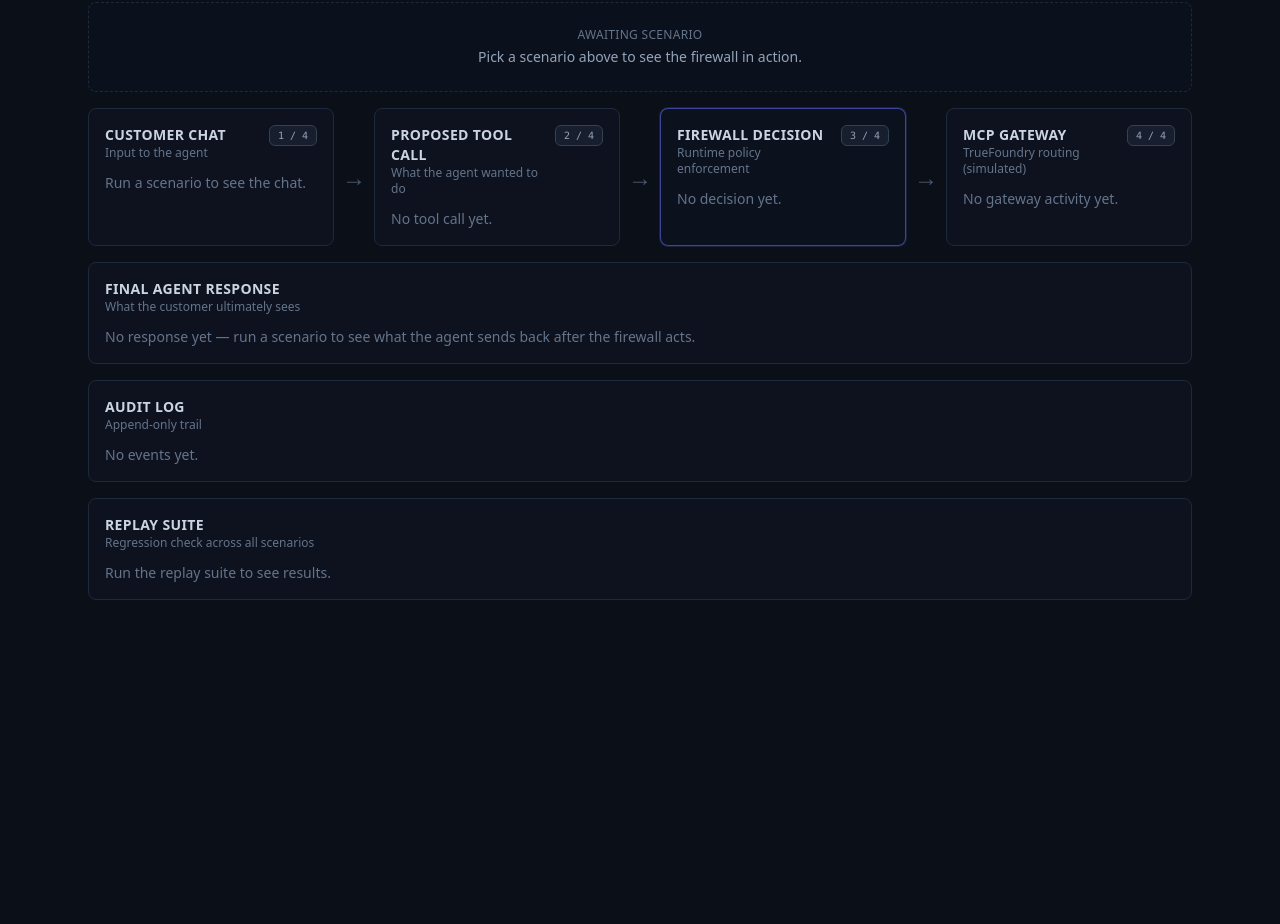
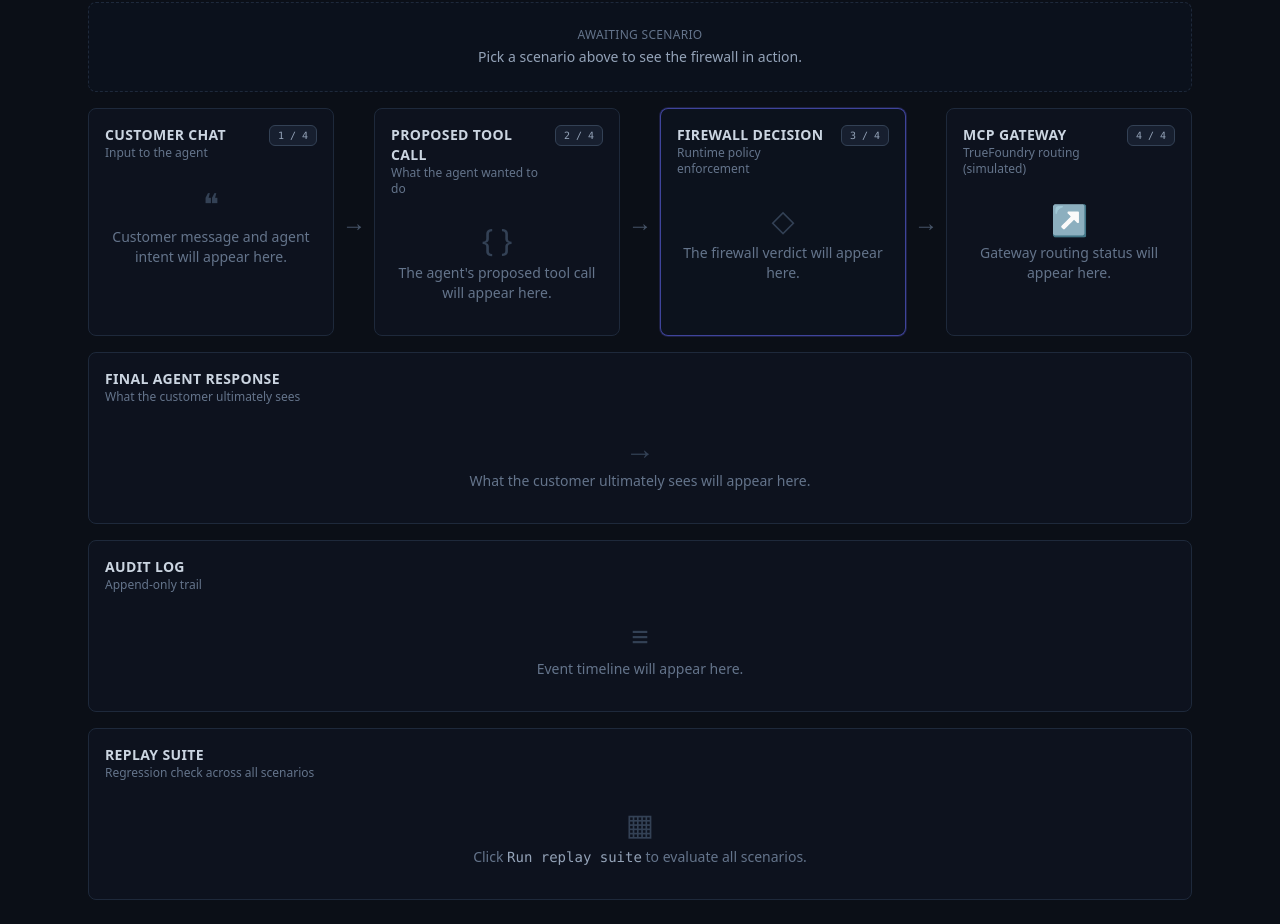
Before and after one commit to adilarya/AgentFirewall, a Next.js app: page / in a window 1280 px wide. Shown: the part 453-1377 px from the top of the page. Before the commit the page ends 1077 px from the top, so only its background shows below. Built offline with nearby package versions, Linux system fonts and the light colour scheme.

Commit message:
Loading + empty states

```diff
--- a/app/page.tsx
+++ b/app/page.tsx
@@ -27,11 +27,12 @@ function PipelineArrow() {
 export default function Page() {
   const [result, setResult] = useState<ScenarioResult | undefined>();
   const [replay, setReplay] = useState<ReplayResult[] | undefined>();
-  const [loading, setLoading] = useState(false);
+  const [loadingId, setLoadingId] = useState<string | undefined>();
   const [error, setError] = useState<string | undefined>();
+  const loading = loadingId !== undefined;
 
   async function runScenario(scenarioId: string) {
-    setLoading(true);
+    setLoadingId(scenarioId);
     setError(undefined);
     try {
       const res = await fetch("/api/run-scenario", {
@@ -45,12 +46,12 @@ export default function Page() {
     } catch (e) {
       setError(e instanceof Error ? e.message : String(e));
     } finally {
-      setLoading(false);
+      setLoadingId(undefined);
     }
   }
 
   async function runReplay() {
-    setLoading(true);
+    setLoadingId("__replay__");
     setError(undefined);
     try {
       const res = await fetch("/api/run-replay", { method: "POST" });
@@ -60,7 +61,7 @@ export default function Page() {
     } catch (e) {
       setError(e instanceof Error ? e.message : String(e));
     } finally {
-      setLoading(false);
+      setLoadingId(undefined);
     }
   }
 
@@ -72,6 +73,7 @@ export default function Page() {
           onRunScenario={runScenario}
           onRunReplay={runReplay}
           loading={loading}
+          loadingId={loadingId}
           activeScenarioId={result?.scenarioId}
         />
 
--- a/components/AgentResponse.tsx
+++ b/components/AgentResponse.tsx
@@ -1,5 +1,6 @@
 import type { ScenarioResult } from "@/lib/types";
 import Card from "./internal/Card";
+import EmptyState from "./internal/EmptyState";
 
 export default function AgentResponse({
   result,
@@ -9,9 +10,9 @@ export default function AgentResponse({
   return (
     <Card title="Final agent response" subtitle="What the customer ultimately sees">
       {!result ? (
-        <p className="text-sm text-slate-500">
-          No response yet — run a scenario to see what the agent sends back after the firewall acts.
-        </p>
+        <EmptyState glyph="→">
+          What the customer ultimately sees will appear here.
+        </EmptyState>
       ) : (
         <div className="rounded-md bg-emerald-500/10 p-3 text-sm text-emerald-100">
           {result.finalAgentResponse}
--- a/components/AuditLog.tsx
+++ b/components/AuditLog.tsx
@@ -1,5 +1,6 @@
 import type { AuditEvent, ScenarioResult } from "@/lib/types";
 import Card from "./internal/Card";
+import EmptyState from "./internal/EmptyState";
 
 function categoryStyle(message: string): string {
   switch (message) {
@@ -77,7 +78,7 @@ export default function AuditLog({ result }: { result?: ScenarioResult }) {
   if (!result) {
     return (
       <Card title="Audit log" subtitle="Append-only trail">
-        <p className="text-sm text-slate-500">No events yet.</p>
+        <EmptyState glyph="≡">Event timeline will appear here.</EmptyState>
       </Card>
     );
   }
--- a/components/CustomerChat.tsx
+++ b/components/CustomerChat.tsx
@@ -1,5 +1,6 @@
 import type { ScenarioResult } from "@/lib/types";
 import Card from "./internal/Card";
+import EmptyState from "./internal/EmptyState";
 
 export default function CustomerChat({
   result,
@@ -9,7 +10,9 @@ export default function CustomerChat({
   return (
     <Card title="Customer chat" subtitle="Input to the agent" step={1}>
       {!result ? (
-        <p className="text-sm text-slate-500">Run a scenario to see the chat.</p>
+        <EmptyState glyph="❝">
+          Customer message and agent intent will appear here.
+        </EmptyState>
       ) : (
         <div className="space-y-3">
           <div>
--- a/components/FirewallDecisionPanel.tsx
+++ b/components/FirewallDecisionPanel.tsx
@@ -1,5 +1,6 @@
 import type { DecisionType, ScenarioResult } from "@/lib/types";
 import Card from "./internal/Card";
+import EmptyState from "./internal/EmptyState";
 
 const COLORS: Record<DecisionType, string> = {
   allow: "border-emerald-500 bg-emerald-500/10 text-emerald-200",
@@ -16,7 +17,9 @@ export default function FirewallDecisionPanel({
   return (
     <Card title="Firewall decision" subtitle="Runtime policy enforcement" step={3} accent>
       {!result ? (
-        <p className="text-sm text-slate-500">No decision yet.</p>
+        <EmptyState glyph="◇">
+          The firewall verdict will appear here.
+        </EmptyState>
       ) : (
         <div className="space-y-3 text-sm">
           <div
--- a/components/GatewayPanel.tsx
+++ b/components/GatewayPanel.tsx
@@ -1,5 +1,6 @@
 import type { ScenarioResult } from "@/lib/types";
 import Card from "./internal/Card";
+import EmptyState from "./internal/EmptyState";
 
 export default function GatewayPanel({
   result,
@@ -9,7 +10,9 @@ export default function GatewayPanel({
   return (
     <Card title="MCP Gateway" subtitle="TrueFoundry routing (simulated)" step={4}>
       {!result ? (
-        <p className="text-sm text-slate-500">No gateway activity yet.</p>
+        <EmptyState glyph="↗">
+          Gateway routing status will appear here.
+        </EmptyState>
       ) : (
         <div className="space-y-2 text-sm">
           <div className="flex gap-4">
--- a/components/ReplaySuite.tsx
+++ b/components/ReplaySuite.tsx
@@ -1,5 +1,6 @@
 import type { DecisionType, ReplayResult } from "@/lib/types";
 import Card from "./internal/Card";
+import EmptyState from "./internal/EmptyState";
 
 const COLORS: Record<DecisionType, string> = {
   allow: "text-emerald-300",
@@ -48,9 +49,10 @@ export default function ReplaySuite({
   return (
     <Card title="Replay suite" subtitle="Regression check across all scenarios">
       {!results || results.length === 0 ? (
-        <p className="text-sm text-slate-500">
-          Run the replay suite to see results.
-        </p>
+        <EmptyState glyph="▦">
+          Click <span className="font-mono text-slate-400">Run replay suite</span>{" "}
+          to evaluate all scenarios.
+        </EmptyState>
       ) : (
         <>
           <Summary results={results} />
--- a/components/ScenarioControls.tsx
+++ b/components/ScenarioControls.tsx
@@ -43,13 +43,24 @@ interface Props {
   onRunScenario: (id: string) => void;
   onRunReplay: () => void;
   loading: boolean;
+  loadingId?: string;
   activeScenarioId?: string;
+}
+
+function Spinner() {
+  return (
+    <span
+      aria-hidden
+      className="inline-block h-3 w-3 animate-spin rounded-full border-2 border-current border-t-transparent"
+    />
+  );
 }
 
 export default function ScenarioControls({
   onRunScenario,
   onRunReplay,
   loading,
+  loadingId,
   activeScenarioId,
 }: Props) {
   const groups = new Map<DecisionType, Scenario[]>();
@@ -83,16 +94,18 @@ export default function ScenarioControls({
               <div className="flex flex-wrap gap-2">
                 {scenarios.map((s) => {
                   const active = s.id === activeScenarioId;
+                  const isLoading = s.id === loadingId;
                   return (
                     <button
                       key={s.id}
                       disabled={loading}
                       onClick={() => onRunScenario(s.id)}
                       className={
-                        "rounded-md border px-3 py-2 text-sm transition disabled:opacity-50 " +
+                        "inline-flex items-center gap-2 rounded-md border px-3 py-2 text-sm transition disabled:opacity-50 " +
                         (active ? style.active : style.base)
                       }
                     >
+                      {isLoading ? <Spinner /> : null}
                       {s.name}
                     </button>
                   );
@@ -107,8 +120,9 @@ export default function ScenarioControls({
         <button
           disabled={loading}
           onClick={onRunReplay}
-          className="rounded-md border border-indigo-500 bg-indigo-500/10 px-3 py-2 text-sm text-indigo-200 transition hover:border-indigo-300 disabled:opacity-50"
+          className="inline-flex items-center gap-2 rounded-md border border-indigo-500 bg-indigo-500/10 px-3 py-2 text-sm text-indigo-200 transition hover:border-indigo-300 disabled:opacity-50"
         >
+          {loadingId === "__replay__" ? <Spinner /> : null}
           Run replay suite
         </button>
         <span className="ml-3 text-xs text-slate-500">
--- a/components/ToolCallPanel.tsx
+++ b/components/ToolCallPanel.tsx
@@ -1,5 +1,6 @@
 import type { ScenarioResult } from "@/lib/types";
 import Card from "./internal/Card";
+import EmptyState from "./internal/EmptyState";
 
 export default function ToolCallPanel({
   result,
@@ -9,7 +10,9 @@ export default function ToolCallPanel({
   return (
     <Card title="Proposed tool call" subtitle="What the agent wanted to do" step={2}>
       {!result ? (
-        <p className="text-sm text-slate-500">No tool call yet.</p>
+        <EmptyState glyph="{ }">
+          The agent&apos;s proposed tool call will appear here.
+        </EmptyState>
       ) : (
         <div className="space-y-2 text-sm">
           <div className="flex gap-4">
--- /dev/null
+++ b/components/internal/EmptyState.tsx
@@ -0,0 +1,21 @@
+import type { ReactNode } from "react";
+
+export default function EmptyState({
+  glyph,
+  children,
+}: {
+  glyph: string;
+  children: ReactNode;
+}) {
+  return (
+    <div className="flex flex-col items-center justify-center gap-2 py-4 text-center">
+      <div
+        aria-hidden
+        className="select-none text-3xl leading-none text-slate-700"
+      >
+        {glyph}
+      </div>
+      <p className="text-sm text-slate-500">{children}</p>
+    </div>
+  );
+}
```
Also changed, not shown: 2 other files (tests, documents, lock files or other folders).
